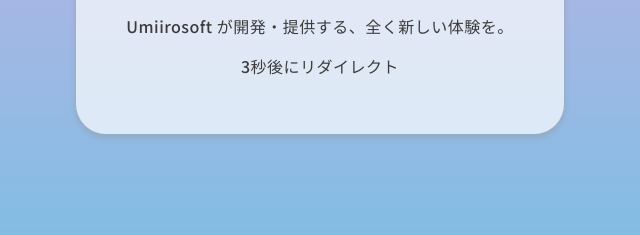
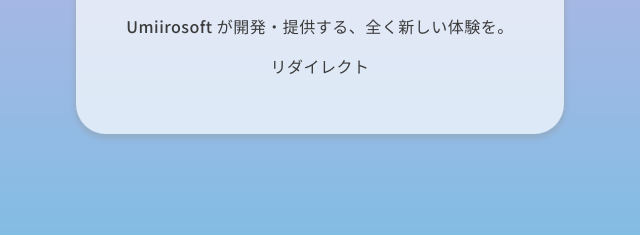
Before and after one commit to UmiirosoftTeal/UmiirosoftTeal, a plain HTML site: page index.html in a window 1280 px wide. Shown: the part 381-616 px from the top of the page, 320-960 px from the left. Drawn offline with Linux system fonts and the light colour scheme.

Commit message:
Update index.html

```diff
--- a/index.html
+++ b/index.html
@@ -18,7 +18,7 @@
         <h1 class="Umiirosoft">さあ、行こう！</h1>
         <div class="detail">
             <p><span>Umiirosoft が</span><span>開発・提供する、</span><span>全く新しい体験を。</span></p>
-            <p><span>3秒後にリダイレクト</span></p>
+            <p><span>リダイレクト</span></p>
         </div>
     </div>
 </body>
```
